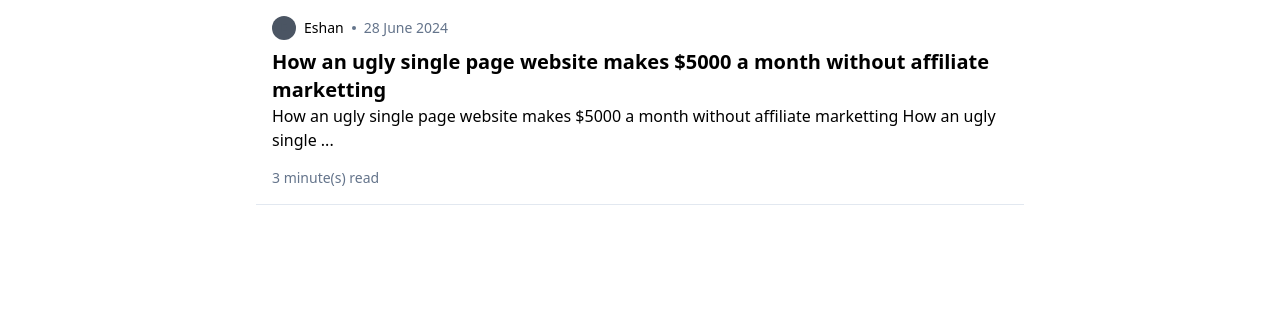
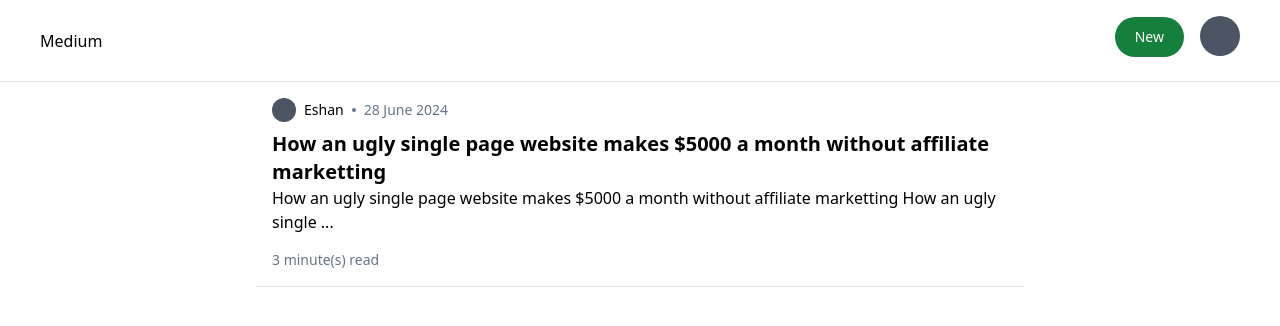
Before and after one commit to Eshan-Sharma/medium, a React (Vite) app in the folder frontend/: page /blogs in a window 1280 px wide. Shown: the top 326 px of the page. Built offline with nearby package versions, Linux system fonts and the light colour scheme.

Commit message:
added appbar component and to blogs page

```diff
--- /dev/null
+++ b/frontend/src/component/Appbar.tsx
@@ -0,0 +1,27 @@
+import { Avatar } from "./BlogCard";
+import { Link } from "react-router-dom";
+export const Appbar = () => {
+  return (
+    <>
+      <div className="border-b flex justify-between px-10 py-4">
+        <Link
+          to={"/blogs"}
+          className="flex flex-col justify-center cursor-pointer"
+        >
+          Medium
+        </Link>
+        <div>
+          <Link to={`/publish`}>
+            <button
+              type="button"
+              className="mr-4 text-white bg-green-700 hover:bg-green-800 focus:outline-none focus:ring-4 focus:ring-green-300 font-medium rounded-full text-sm px-5 py-2.5 text-center me-2 mb-2 "
+            >
+              New
+            </button>
+          </Link>
+          <Avatar name="Eshan" size="big" />
+        </div>
+      </div>
+    </>
+  );
+};
--- a/frontend/src/pages/Blogs.tsx
+++ b/frontend/src/pages/Blogs.tsx
@@ -1,8 +1,10 @@
+import { Appbar } from "../component/Appbar";
 import { BlogCard } from "../component/BlogCard";
 
 export const Blogs = () => {
   return (
     <>
+      <Appbar />
       <div className="flex justify-center">
         <div className="flex justify-center max-w-xl">
           <BlogCard
```
